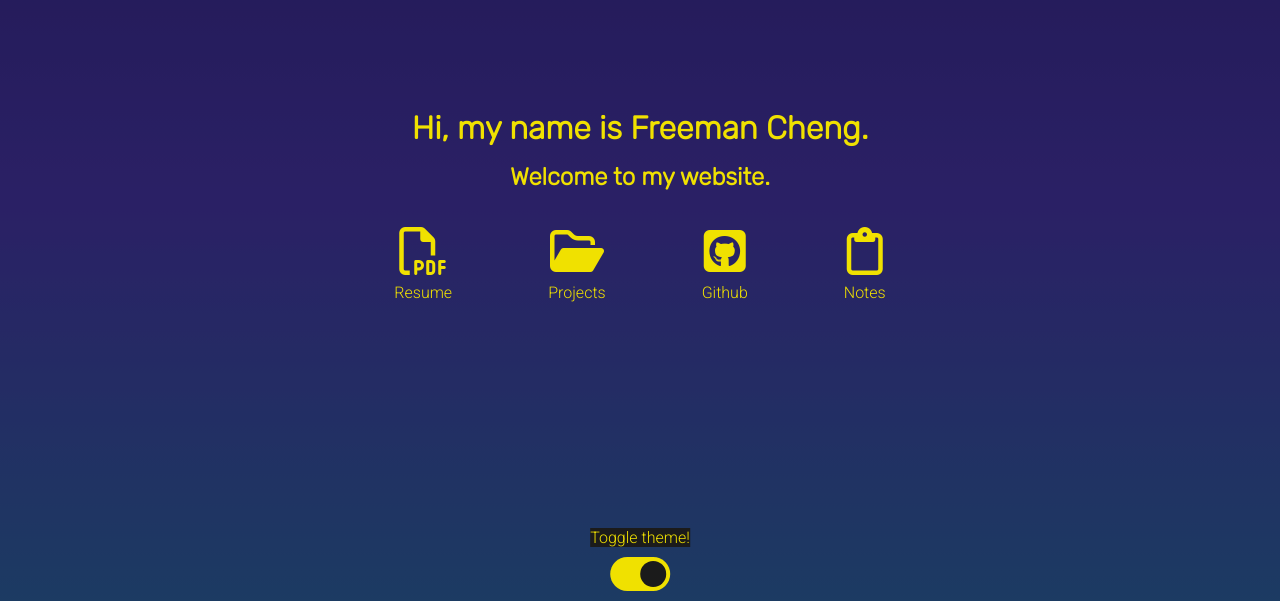
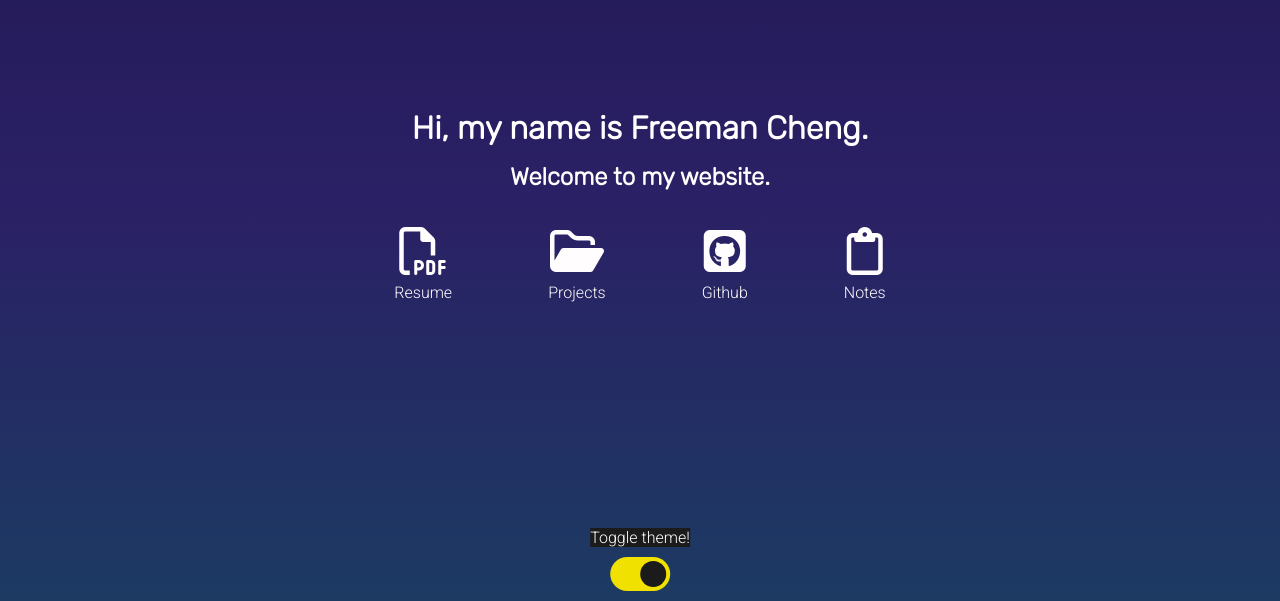
Before and after one commit to peelstnac/personal-website, a website built with webpack: page src/templates/index_dark.html in a window 1280 px wide. Shown: the part 199-800 px from the top of the page. Built offline with nearby package versions, Linux system fonts and the light colour scheme; what parallax-js would draw is missing.

Commit message:
refactor: changed secondary color variable for dark theme

```diff
--- a/src/css/common.css
+++ b/src/css/common.css
@@ -36,7 +36,7 @@ body {
 
 .dark {
   --color-primary: #1b1b1b;
-  --color-secondary: #f0e100;
+  --color-secondary: #fffdfd;
   --color-hover: #f0e100;
   --bg: linear-gradient(
     0deg,
```
